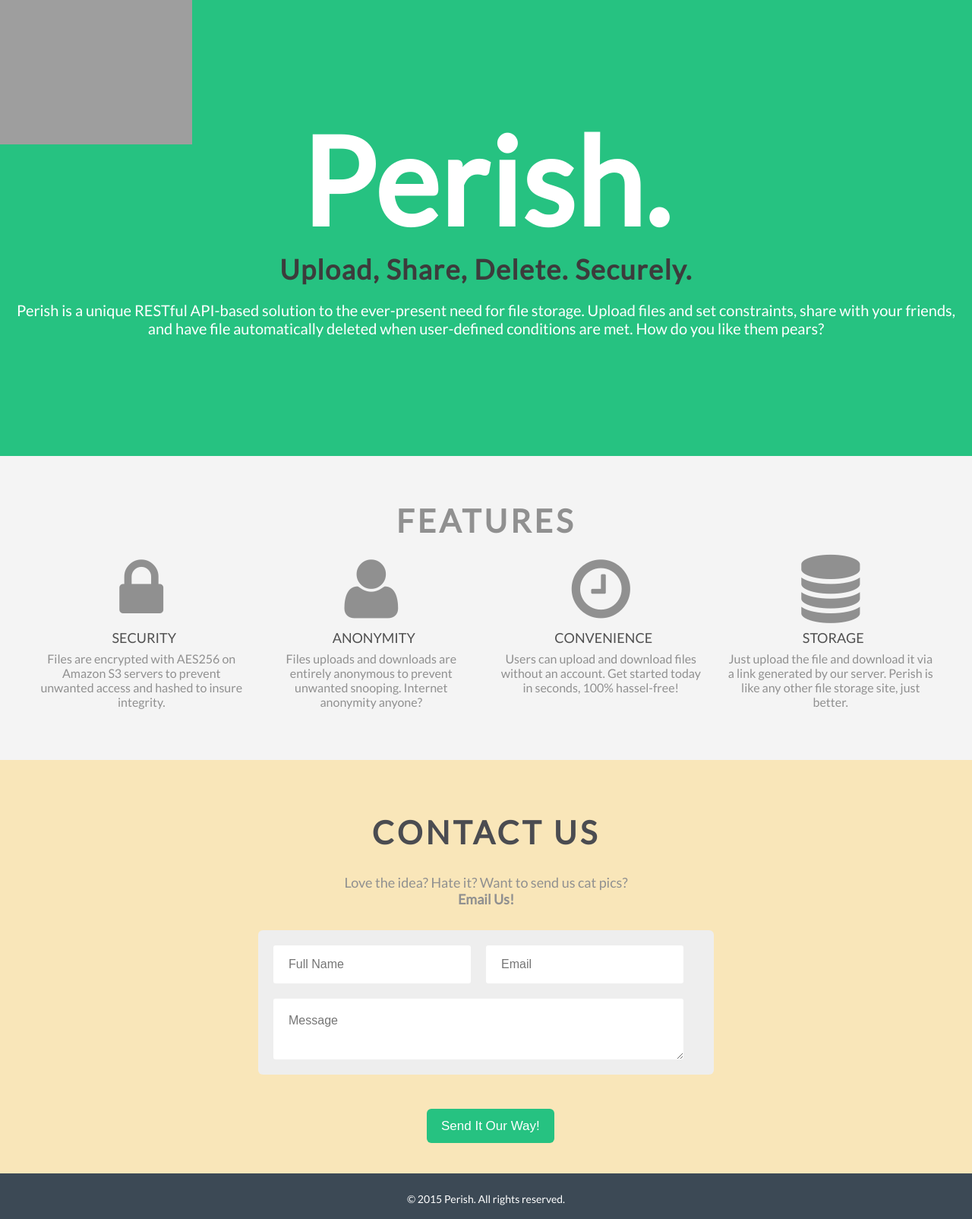
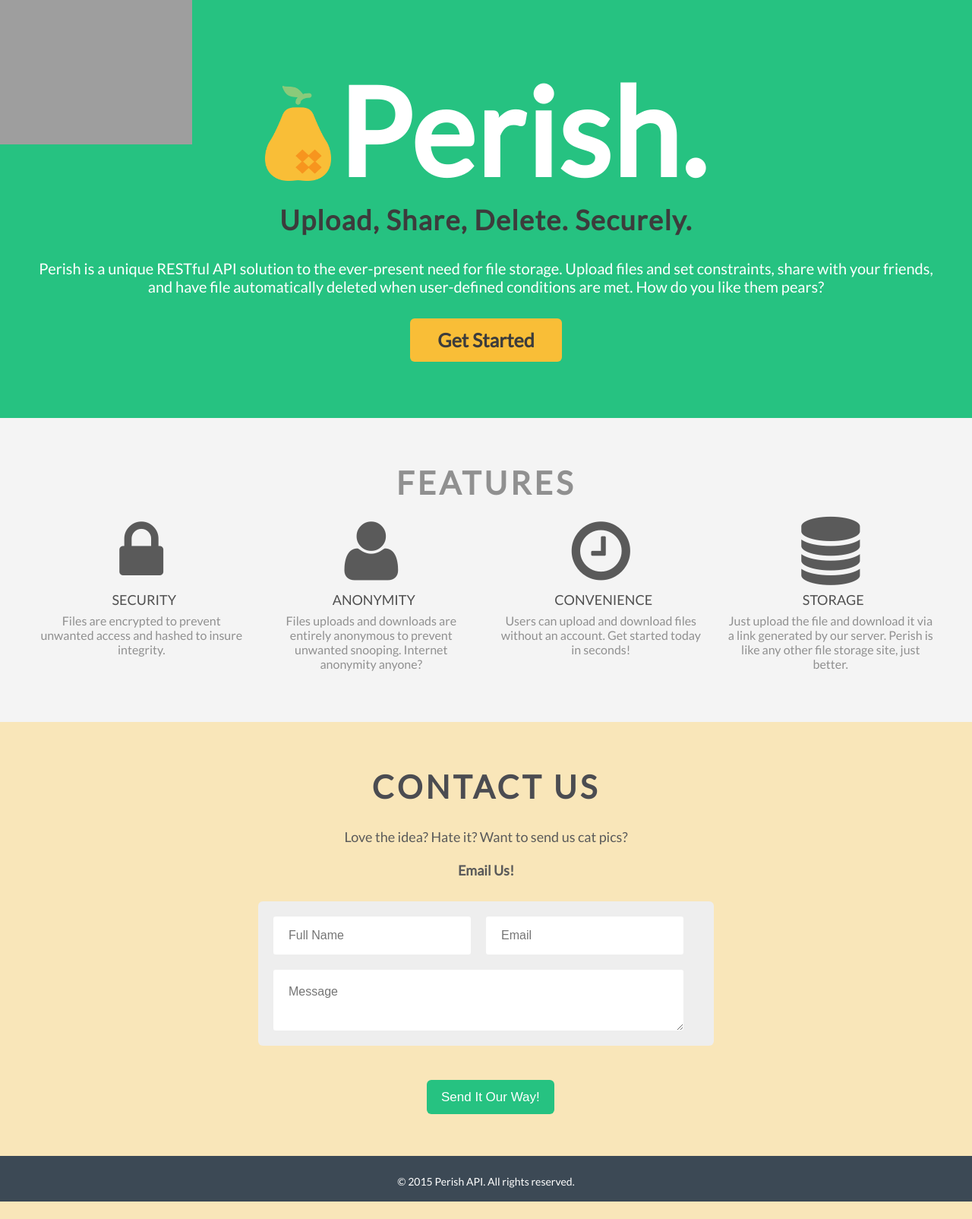
Before and after one commit to project-perish/perish, a Flask app: page / in a window 1280 px wide. Shown: the whole page at 76% size. After the commit the page ends 1581 px from the top, so only its background shows below. Run offline with Flask 2, Linux system fonts and the light colour scheme; grey boxes are pictures that could not be loaded.

Commit message:
added try me button, fixed more styling

```diff
--- a/app/static/css/main.css
+++ b/app/static/css/main.css
@@ -51,7 +51,7 @@
   /* Contact Message */
   font-size: 18px;
   text-align: center;
-  color: #909090; }
+  color: #5a5a5a; }
 
 * {
   -webkit-margin-after: 0;
@@ -91,21 +91,55 @@
   background-color: #26C281;
   width: 100%;
   position: relative;
-  height: 600px; }
+  height: 550px; }
 
 .brand-wrapper {
   position: relative;
-  margin: 90px 0px; }
+  padding: 25px 50px; }
 
 .brand {
   font-size: 160px;
-  margin: 50px; }
+  display: inline; }
 
 .desc {
-  padding: 20px;
+  padding-top: 30px;
+  padding-bottom: 15px;
   color: white;
   text-align: center;
   font-size: 20px; }
+
+.logo {
+  height: 125px;
+  width: 87px;
+  position: relative;
+  top: 5px; }
+
+.try-me {
+  text-align: center;
+  width: 200px;
+  margin: 0px auto; }
+  .try-me a {
+    display: block;
+    background-color: #F9BE37;
+    -webkit-background-clip: padding-box;
+    -moz-background-clip: padding-box;
+    background-clip: padding-box;
+    border: none;
+    color: #3C3C3C;
+    margin: 15px auto;
+    border-radius: 6px;
+    padding: 10px 19px;
+    font-size: 25px;
+    line-height: 1.471;
+    border-radius: 6px;
+    position: relative;
+    -webkit-transition: background-color 0.3s ease;
+    -moz-transition: background-color 0.3s ease;
+    transition: background-color 0.3s ease; }
+    .try-me a:active {
+      background-color: #F9E6BC; }
+    .try-me a:hover {
+      background-color: #F9E6BC; }
 
 /* = features
 ----------------------------------------------- */
@@ -128,8 +162,8 @@
 ----------------------------------------------- */
 section.contact {
   background-color: rgba(253, 227, 167, 0.75);
-  padding-top: 70px;
-  padding-bottom: 110px;
+  padding-top: 60px;
+  padding-bottom: 125px;
   position: relative; }
 
 section.contact h2 {
--- a/app/static/css/scss/custom/_main.scss
+++ b/app/static/css/scss/custom/_main.scss
@@ -9,6 +9,7 @@
 $contact-color:rgba(253, 227, 167, 0.75);
 $font-color: #909090;
 $features-font-color: #4b4c51;
+$contact-font-color: #5a5a5a;
 
 /* =Global
 ----------------------------------------------- */
@@ -66,7 +67,7 @@
   /* Contact Message */
   font-size: 18px;
   text-align: center;
-  color: $font-color;
+  color: $contact-font-color;
 }
 
 * {
@@ -120,25 +121,69 @@
 background-color: $intro-color;
 width: 100%;
 position: relative;
-height: 600px;
+height: 550px;
 }
 
 .brand-wrapper {
   position: relative;
-  margin: 90px 0px;
+  padding: 25px 50px;
 }
 
 .brand{
   font-size: 160px;
-  margin: 50px;
+    display: inline;
 }
 
 .desc{
-  padding: 20px;
+  padding-top: 30px;
+  padding-bottom: 15px;
   color:white;
   text-align: center;
   font-size: 20px;
 }
+
+.logo{
+  height: 125px;
+  width: 87px;
+  position: relative;
+  top: 5px;
+}
+
+.try-me{
+  text-align: center;
+  width: 200px;
+  margin: 0px auto;
+
+  a{
+    display: block;
+    background-color: #F9BE37;
+    -webkit-background-clip: padding-box;
+    -moz-background-clip: padding-box;
+    background-clip: padding-box;
+    border: none;
+    color: #3C3C3C;
+    margin:15px auto;
+    border-radius: 6px;
+    padding: 10px 19px;
+    font-size: 25px;
+    line-height: 1.471;
+    border-radius: 6px;
+    position: relative;
+    -webkit-transition: background-color 0.3s ease;
+    -moz-transition: background-color 0.3s ease;
+    transition: background-color 0.3s ease;
+
+    &:active {
+      background-color: #F9E6BC;
+    }
+
+    &:hover {
+      background-color: #F9E6BC;
+    }
+  }
+}
+
+
 /* = features
 ----------------------------------------------- */
 .features{
@@ -167,8 +212,8 @@
 ----------------------------------------------- */
 section.contact {
   background-color:$contact-color;
-  padding-top: 70px;
-  padding-bottom: 110px;
+  padding-top: 60px;
+  padding-bottom: 125px;
   position:relative;
 }
 
--- a/app/templates/index.html
+++ b/app/templates/index.html
@@ -4,7 +4,7 @@
 		<meta name="viewport" content="width=device-width,minimum-scale=1.0,maximum-scale=1.0">
 		<meta name="robots" content="noarchive">
 		<meta name="description" content="Perish is an API to put constraints on the availability of your files">
-		<title>Perish</title>
+		<title>Perish API</title>
 		<!-- CSS -->
 		<link rel="stylesheet" href="static/css/main.css">
 		<!-- fonts -->
@@ -17,11 +17,15 @@
 		<section class="header">
 			<div class="brand-wrapper">
 				<h1>
+					<img src="/static/img/logo.png" class="logo">
 					<em class="brand">Perish.</em>
 				</h1>
 				<h1>Upload, Share, Delete. Securely. </h1>
-				<p class="desc"> Perish is a unique RESTful API-based solution to the ever-present need for file storage. Upload files and set constraints, share with your friends, and have file automatically deleted when user-defined conditions are met. How do you like them pears?
+				<p class="desc"> Perish is a unique RESTful API solution to the ever-present need for file storage. Upload files and set constraints, share with your friends, and have file automatically deleted when user-defined conditions are met. How do you like them pears?
 				</p>
+				<div class="try-me">
+					<a href="http://docs.perish.apiary.io" target="_blank"><strong>Get Started</strong></a>
+				</div>
 			</div>
 		</section>
 
@@ -33,7 +37,7 @@
 						<div class="col-lg-3 col-md-3 col-sm-3 col-xs-12">
 							<h6><i class="fa fa-lock"></i></h6>
 							<h6 class="features-label">&nbsp;&nbsp;SECURITY</h6>
-							<p class="features-desc">Files are encrypted with AES256 on Amazon S3 servers to prevent unwanted access and hashed to insure integrity.</p>
+							<p class="features-desc">Files are encrypted to prevent unwanted access and hashed to insure integrity.</p>
 						</div>
 						<div class="col-lg-3 col-md-3 col-sm-3 col-xs-12">
 							<h6><i class="fa fa-user"></i></h6>
@@ -43,7 +47,7 @@
 						<div class="col-lg-3 col-md-3 col-sm-3 col-xs-12">
 							<h6><i class="fa fa-clock-o"></i></h6>
 							<h6 class="features-label">&nbsp;&nbsp;CONVENIENCE</h6>
-							<p class="features-desc">Users can upload and download files without an account. Get started today in seconds, 100% hassel-free!</p>
+							<p class="features-desc">Users can upload and download files without an account. Get started today in seconds!</p>
 						</div>
 						<div class="col-lg-3 col-md-3 col-sm-3 col-xs-12">
 							<h6><i class="fa fa-database"></i></h6>
@@ -56,7 +60,8 @@
 		</section>
 		<section id="contact" class="contact">
 			<h2>Contact Us</h2>
-			<h6>Love the idea? Hate it? Want to send us cat pics?<br><b>Email Us!</b><br></h6>
+			<h6>Love the idea? Hate it? Want to send us cat pics?<br/><br/>
+			<strong class="email-us">Email Us!</strong><br></h6>
 			<form class="contactform" method="post" autocomplete="off">
 				<input type="text" id="name" name="name" value="" placeholder="Full Name">
 				<input type="email" id="email" name="email" value="" placeholder="Email">
@@ -69,6 +74,6 @@
 	</body>
 
 	<footer>
-		<p style="≈">© 2015 Perish. All rights reserved.</p>
+		<p style="≈">© 2015 Perish API. All rights reserved.</p>
 	</footer>
 </html>
```
Also changed, not shown: 1 other file.
